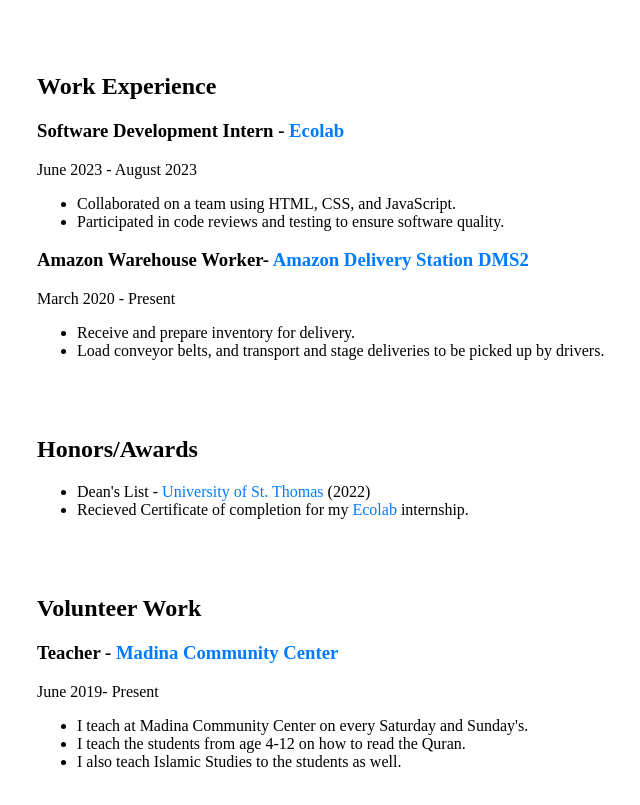
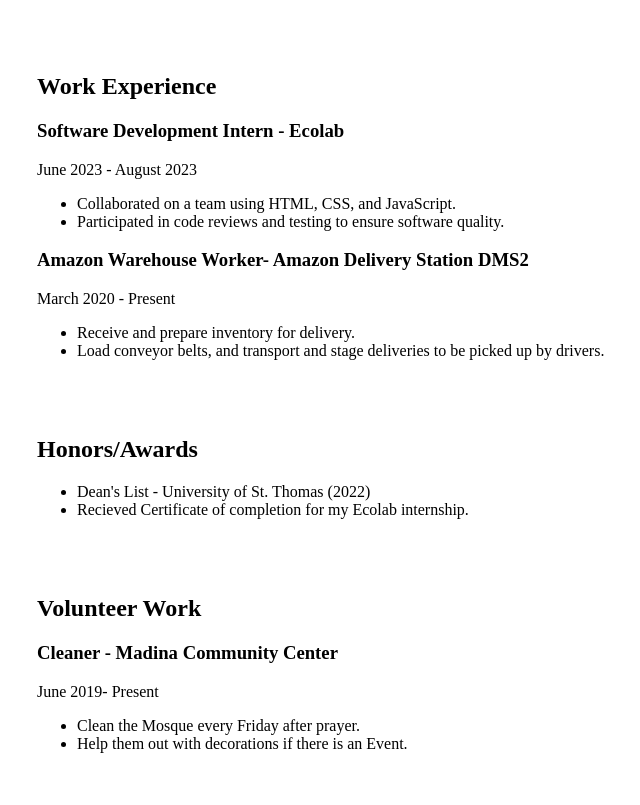
Before and after one commit to nur05869/nur05869.github.io, a plain HTML site: page resume.html in a window 1280 px wide. Shown: the part 485-1290 px from the top of the page, without its empty margins (11-651 px from the left). Drawn offline with Linux system fonts and the light colour scheme.

Commit message:
my fifth file upload

```diff
--- a/resume.html
+++ b/resume.html
@@ -2,7 +2,7 @@
 <html lang="en">
 <head>
     <meta charset="utf-8">
-    <meta name="viewport" content="width=device-width, initial-scale=1">
+    <meta name="viewport" content="width=device-width, initial-scale=1.0">
     <title>My Personal Website - Home</title>
     <link rel="stylesheet" href="style.css">
 </head>
@@ -32,13 +32,13 @@
     </section>
     <section class="experience">
         <h2>Work Experience</h2>
-        <h3>Software Development Intern - <a href="https://jobs.ecolab.com/college-programs/engineering/research-and-development/" target="_blank">Ecolab</a></h3>
+        <h3>Software Development Intern - Ecolab</h3>
         <p>June 2023 - August 2023</p>
         <ul>
             <li>Collaborated on a team  using HTML, CSS, and JavaScript.</li>
             <li>Participated in code reviews and testing to ensure software quality.</li>
         </ul>
-        <h3>Amazon Warehouse Worker- <a href="https://hiring.amazon.com/jobDetail/en-US/Amazon-Delivery-Station-Warehouse-Associate/Eagan/a0R4U00000EPICgUAP#/jobDetail?jobId=a0R4U00000EPICgUAP&locale=en-US&seoIndex=1"target="_blank">Amazon Delivery Station DMS2</a></h3>
+        <h3>Amazon Warehouse Worker- Amazon Delivery Station DMS2</h3>
         <p>March 2020 - Present</p>
         <ul>
             <li>Receive and prepare inventory for delivery.</li>
@@ -48,18 +48,17 @@
     <section class="awards">
         <h2>Honors/Awards</h2>
         <ul>
-            <li>Dean's List - <a href="https://stthomas.edu" target="_blank"> University of St. Thomas </a> (2022)</li>
-            <li>Recieved Certificate of completion for my <a href="https://jobs.ecolab.com/college-programs/engineering/research-and-development/" target="_blank"> Ecolab</a> internship.</li>
+            <li>Dean's List - University of St. Thomas (2022)</li>
+            <li>Recieved Certificate of completion for my Ecolab internship.</li>
         </ul>
     </section>
     <section class="Volunteering">
         <h2>Volunteer Work</h2>
-        <h3>Teacher - <a href="http://www.madinacentermn.com" target="_blank">Madina Community Center</a></h3>
+        <h3>Cleaner - Madina Community Center</h3>
         <p>June 2019- Present</p>
         <ul>
-            <li>I teach at Madina Community Center on every Saturday and Sunday's.</li>
-            <li>I teach the students from age 4-12 on how to read the Quran.</li>
-            <li>I also teach Islamic Studies to the students as well.</li>
+            <li>Clean the Mosque every Friday after prayer.</li>
+            <li>Help them out with decorations if there is an Event.</li>
         </ul>
     </section>
 </body>
```
